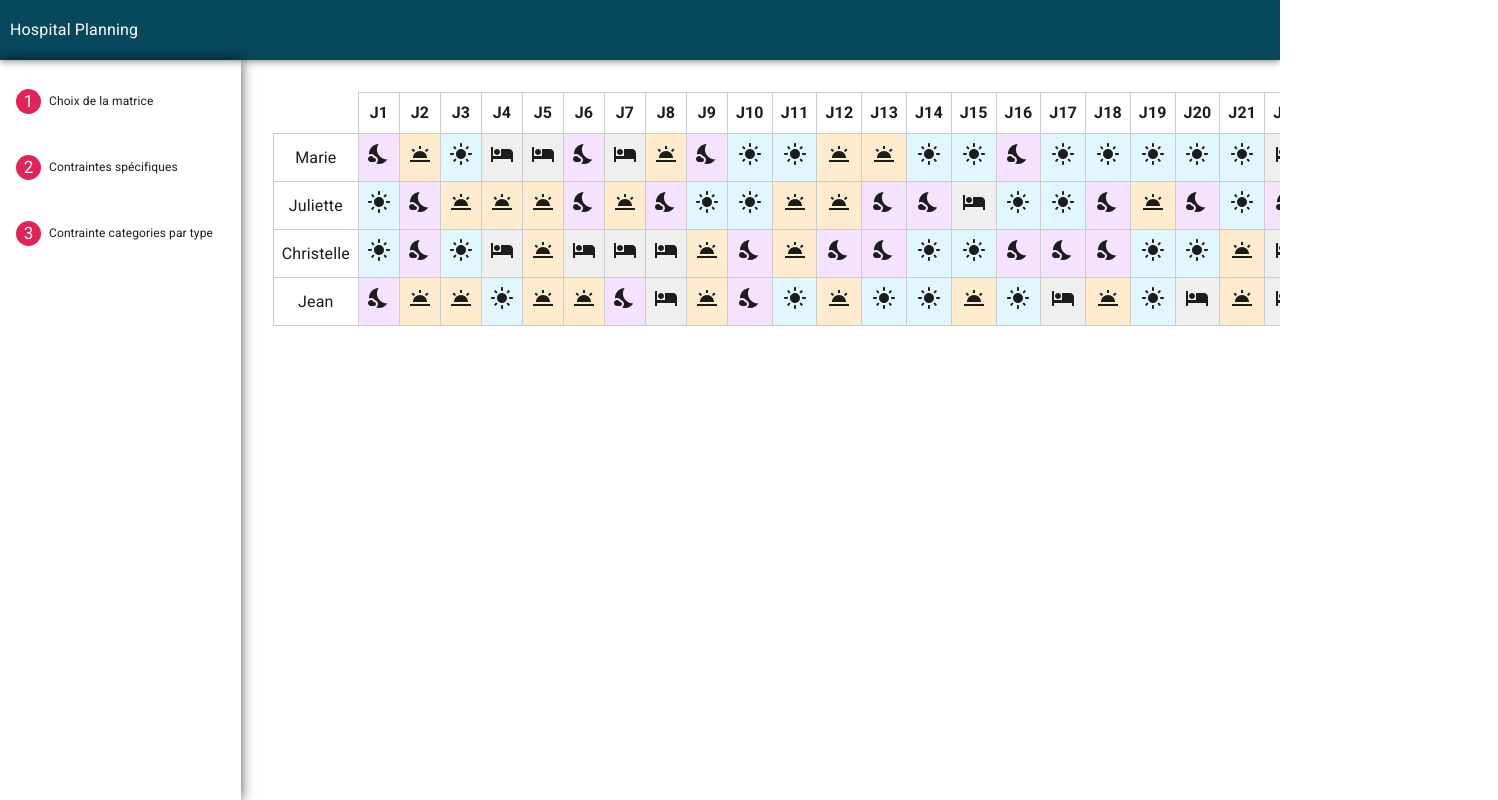
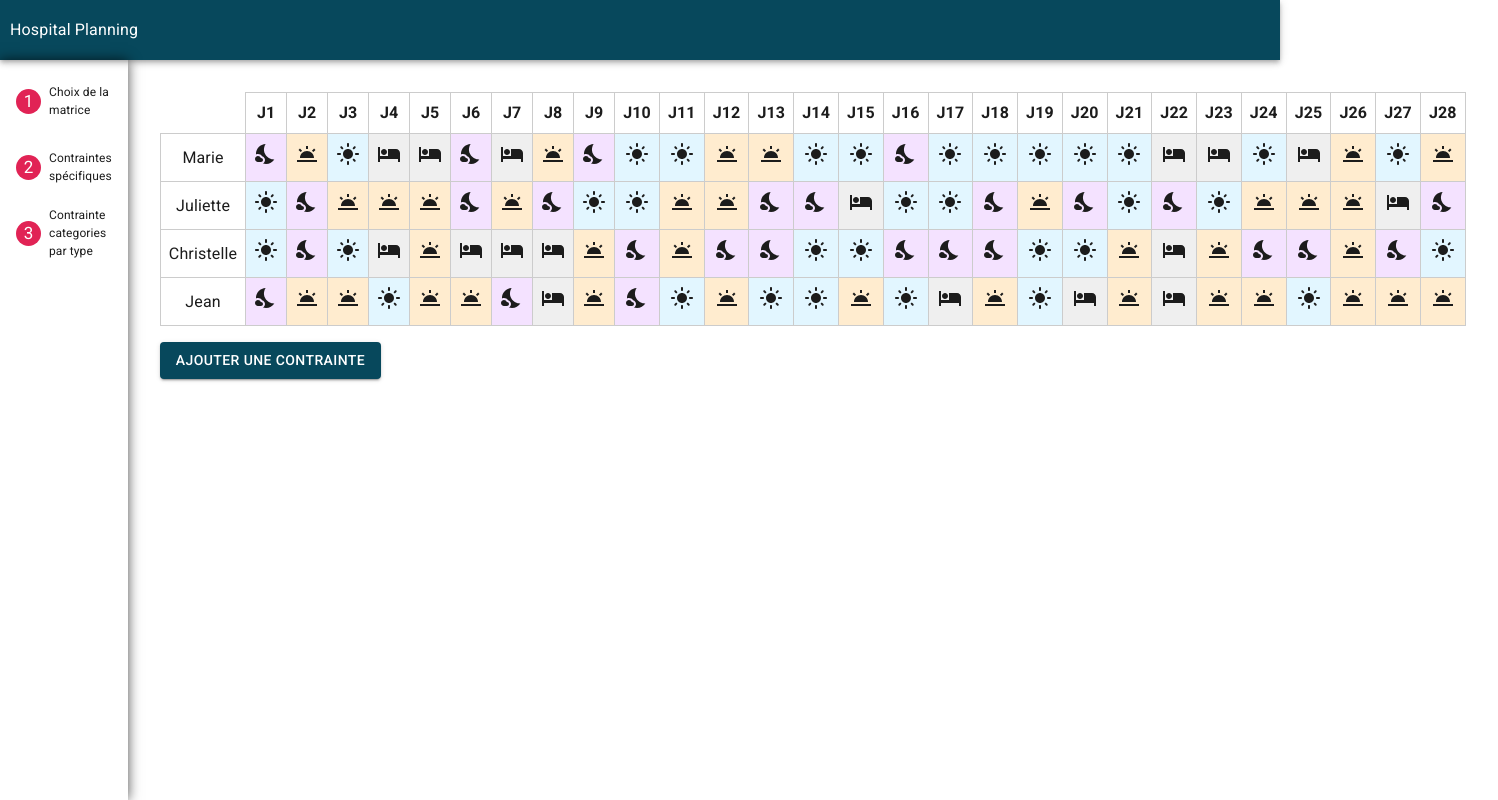
Before and after one commit to CodeOne45/IMT-A3-PFrontBack-EDT-Hospital, a React (Create React App) app in the folder front/: page / in a window 1280 px wide. Shown: the whole page, 1498 px wide, since content can reach past the window. Built offline with nearby package versions, Linux system fonts and the light colour scheme; the HTML template or start-up script is replaced by a standard one.

Commit message:
Constaint button

```diff
--- a/front/src/App.tsx
+++ b/front/src/App.tsx
@@ -1,7 +1,7 @@
 import React from "react";
 import SideMenu from "./components/SideMenu";
 import { AffectationTable } from "./components/AffectationsTable";
-import { AppBar, Box, CssBaseline, ThemeProvider } from "@mui/material";
+import { AppBar, Box, Button, CssBaseline, ThemeProvider } from "@mui/material";
 import { theme } from "./theme";
 
 function App() {
@@ -22,7 +22,12 @@ function App() {
                 </AppBar>
                 <Box sx={{ display: "flex", height: "calc(100vh - 60px)" }}>
                     <SideMenu />
-                    <AffectationTable />
+                    <Box sx={{ p: 4 }}>
+                        <AffectationTable />
+                        <Button variant="contained" sx={{ mt: 2 }}>
+                            Ajouter une contrainte
+                        </Button>
+                    </Box>
                 </Box>
             </ThemeProvider>
         </>
--- a/front/src/components/AffectationsTable.scss
+++ b/front/src/components/AffectationsTable.scss
@@ -1,7 +1,7 @@
 .container {
     width: 100%;
     overflow-x: auto;
-  padding: 2rem;
+    // padding: 2rem;
 }
 
 table {
@@ -25,19 +25,19 @@ table {
     }
 
     .morning {
-    background-color: #FFECCF;
+        background-color: #ffeccf;
     }
 
     .night {
-    background-color: #F4E2FF;
+        background-color: #f4e2ff;
     }
 
     .day {
-    background-color: #E2F6FF;
+        background-color: #e2f6ff;
     }
 
     .rest {
-    background-color: #EFEFEF;
+        background-color: #efefef;
     }
 
     td:first-child {
```
Lines whose indentation alone changed are shown as unchanged.
